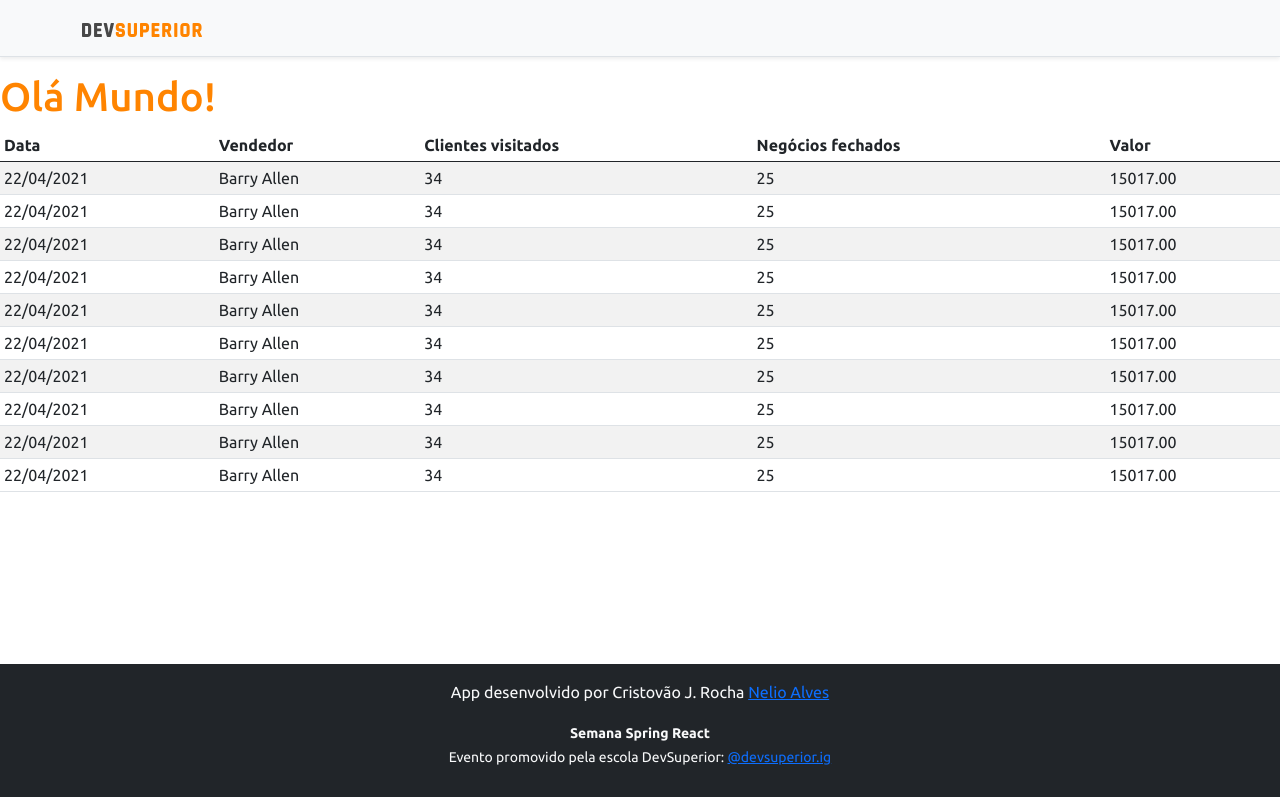
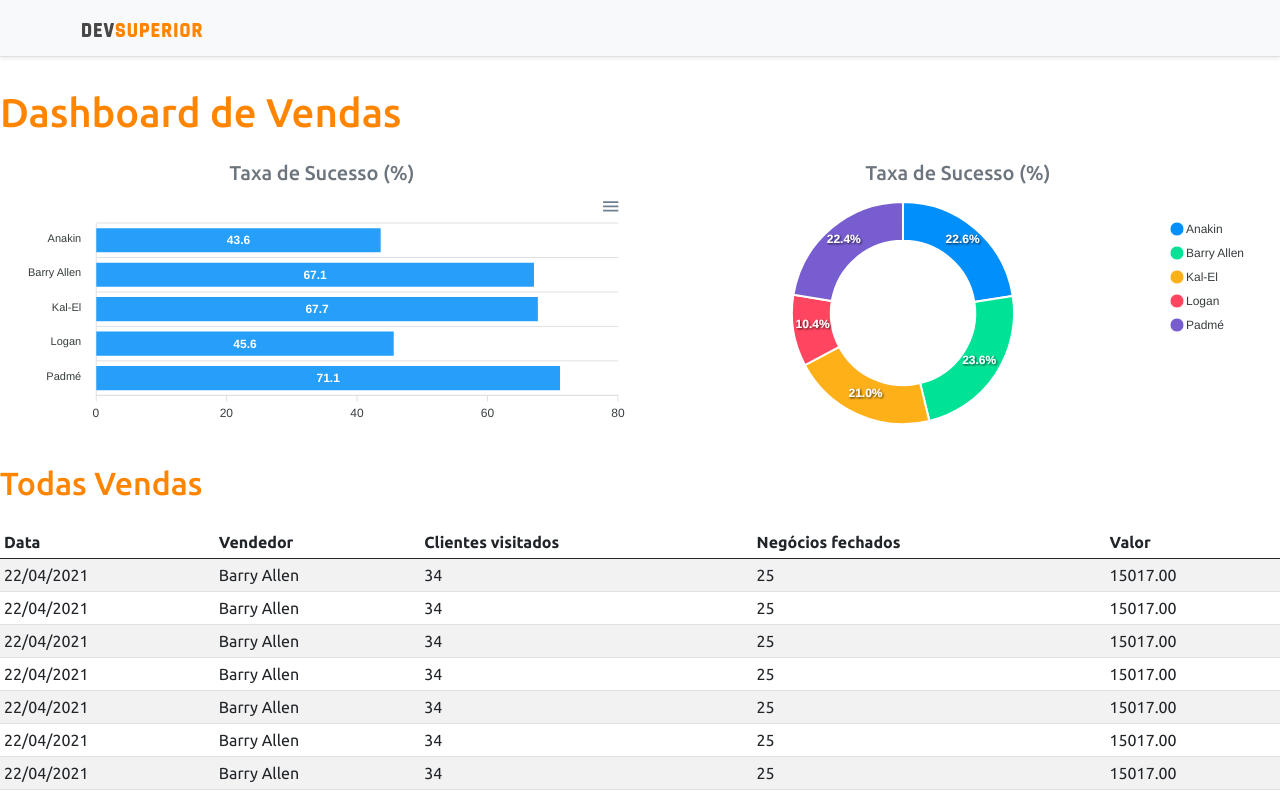
Before and after one commit to crjose/Projeto-SDS3, a React (Create React App) app in the folder frontend/: page / in a window 1280 px wide. Shown: the top 797 px of the page. Built offline with nearby package versions, Linux system fonts and the light colour scheme.

Commit message:
Static Charts

```diff
--- a/frontend/src/App.tsx
+++ b/frontend/src/App.tsx
@@ -1,3 +1,5 @@
+import BarCharts from 'components/BarCharts';
+import DonutChart from 'components/DonutChart';
 import DataTable from 'components/DataTable';
 import Footer from 'components/Footer';
 import NavBar from 'components/NavBar';
@@ -9,10 +11,29 @@
     <>
       <NavBar />
       <div className="Container">
-        <h1 className="text-primary" > Olá Mundo!</h1>
+        <h1 className="text-primary py-3" >Dashboard de Vendas</h1>
 
-        <DataTable />
+        <div className="row px-3">
+          <div className="col sm-6" >
+            <h5 className="text-center text-secondary">Taxa de Sucesso (%)</h5>
+            <BarCharts />
+          </div>
+
+          <div className="col sm-6" >
+            <h5 className="text-center text-secondary">Taxa de Sucesso (%)</h5>
+            <DonutChart />
+          </div>
+        </div>
+
+
+            <div className = "py-3">
+              <h2 className = "text-primary">Todas Vendas</h2>
+            </div>
+
+        < DataTable />
+
       </div>
+
       <Footer />
     </>
   );
--- /dev/null
+++ b/frontend/src/components/BarCharts/index.tsx
@@ -0,0 +1,36 @@
+import Chart from 'react-apexcharts';
+const BarCharts = () => {
+
+    const options = {
+        plotOptions: {
+            bar: {
+                horizontal: true,
+            }
+        },
+    };
+
+    const mockData = {
+        labels: {
+            categories: ['Anakin', 'Barry Allen', 'Kal-El', 'Logan', 'Padmé']
+        },
+        series: [
+            {
+                name: "% Sucesso",
+                data: [43.6, 67.1, 67.7, 45.6, 71.1]
+            }
+        ]
+    };
+
+    return (
+        <Chart
+
+        options = {{...options , xaxis : mockData.labels }}
+        series  = {mockData.series}
+        type = "bar"
+        height = "240"
+        />
+
+    );
+}
+
+export default BarCharts;
--- /dev/null
+++ b/frontend/src/components/DonutChart/index.tsx
@@ -0,0 +1,28 @@
+import Chart from 'react-apexcharts';
+const DonutChart = () => {
+
+
+    const mockData = {
+        series: [477138, 499928, 444867, 220426, 473088],
+        labels: ['Anakin', 'Barry Allen', 'Kal-El', 'Logan', 'Padmé']
+    }
+
+    const options = {
+        legend: {
+            show: true
+        }
+    }
+
+    return (
+        <Chart
+
+        options = {{...options , labels : mockData.labels }}
+        series  = {mockData.series}
+        type = "donut"
+        height = "240"
+        />
+
+    );
+}
+
+export default DonutChart;
--- a/package.json
+++ b/package.json
@@ -1,3 +1,6 @@
 {
-  "dependencies": {}
+  "dependencies": {
+    "apexcharts": "^3.26.1",
+    "react-apexcharts": "^1.3.9"
+  }
 }
```
Also changed, not shown: 1 other file (tests, documents, lock files or other folders).
